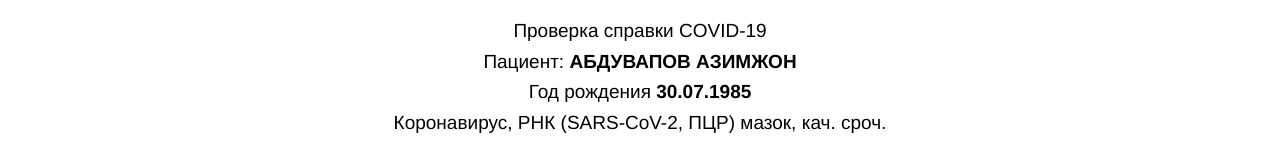
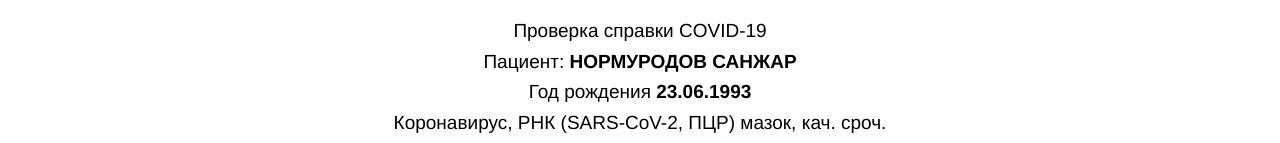
Before and after one commit to gemoscreen/gemoscreen.github.io, a plain HTML site: page 12/Gemoscreen_/index_GEMOSCREEN_AA_98A09G.html in a window 1280 px wide. Shown: the part 163-306 px from the top of the page. Drawn offline with nearby package versions, Linux system fonts and the light colour scheme; files that its build step writes are made by us from their sources; a script that the page names is missing.

Commit message:
Update index_GEMOSCREEN_AA_98A09G.html

```diff
--- a/12/Gemoscreen_/index_GEMOSCREEN_AA_98A09G.html
+++ b/12/Gemoscreen_/index_GEMOSCREEN_AA_98A09G.html
@@ -73,12 +73,12 @@
             <div class="examination">Проверка справки COVID-19</div>
             <div class="patient">
                 Пациент: <span>
-                    АБДУВАПОВ АЗИМЖОН
+                    НОРМУРОДОВ  САНЖАР
                 </span>
             </div>
             <div class="age">
                 Год рождения <span>
-                    30.07.1985
+                    23.06.1993
                 </span>
             </div>
             <div class="covid">Коронавирус, РНК (SARS-CoV-2, ПЦР) мазок, кач. сроч.</div>
```
